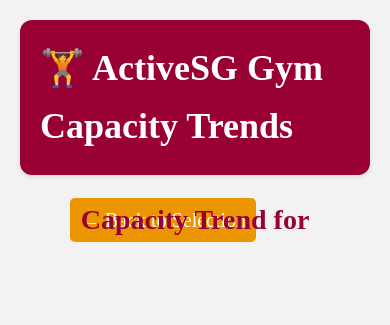
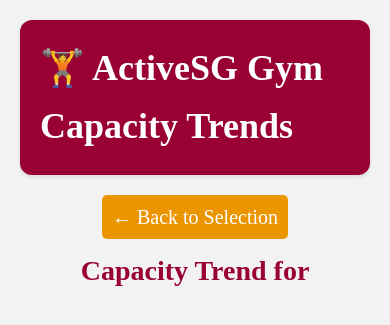
Before and after one commit to dillonchong01/ActiveSG-Gym-Capacity, a Flask app: template templates/gym_page.html in a window 390 px wide. Shown: the top 325 px of the page. Run offline with Flask 3, Linux system fonts and the light colour scheme; the template is opened without the code that fills it, so the values that code supplies are empty.

Commit message:
Update styles.css

```diff
--- a/static/css/styles.css
+++ b/static/css/styles.css
@@ -164,6 +164,9 @@
    Header Row for Graphs
 ============================= */
 .header-row {
+    display: flex;
+    align-items: center;
+    justify-content: center;
     position: relative;
     margin: 0 50px 20px 50px;
     padding: 0 20px;
@@ -220,4 +223,20 @@
         order: 0 !important;
         width: 100%;
     }
+
+   .header-row {
+        display: flex;
+        flex-direction: column;
+        height: auto;
+    }
+
+    .back-button-inline,
+    .header-title {
+        position: static;
+        transform: none;
+    }
+
+    .back-button-inline {
+        margin-bottom: 10px;
+    }
 }
```
